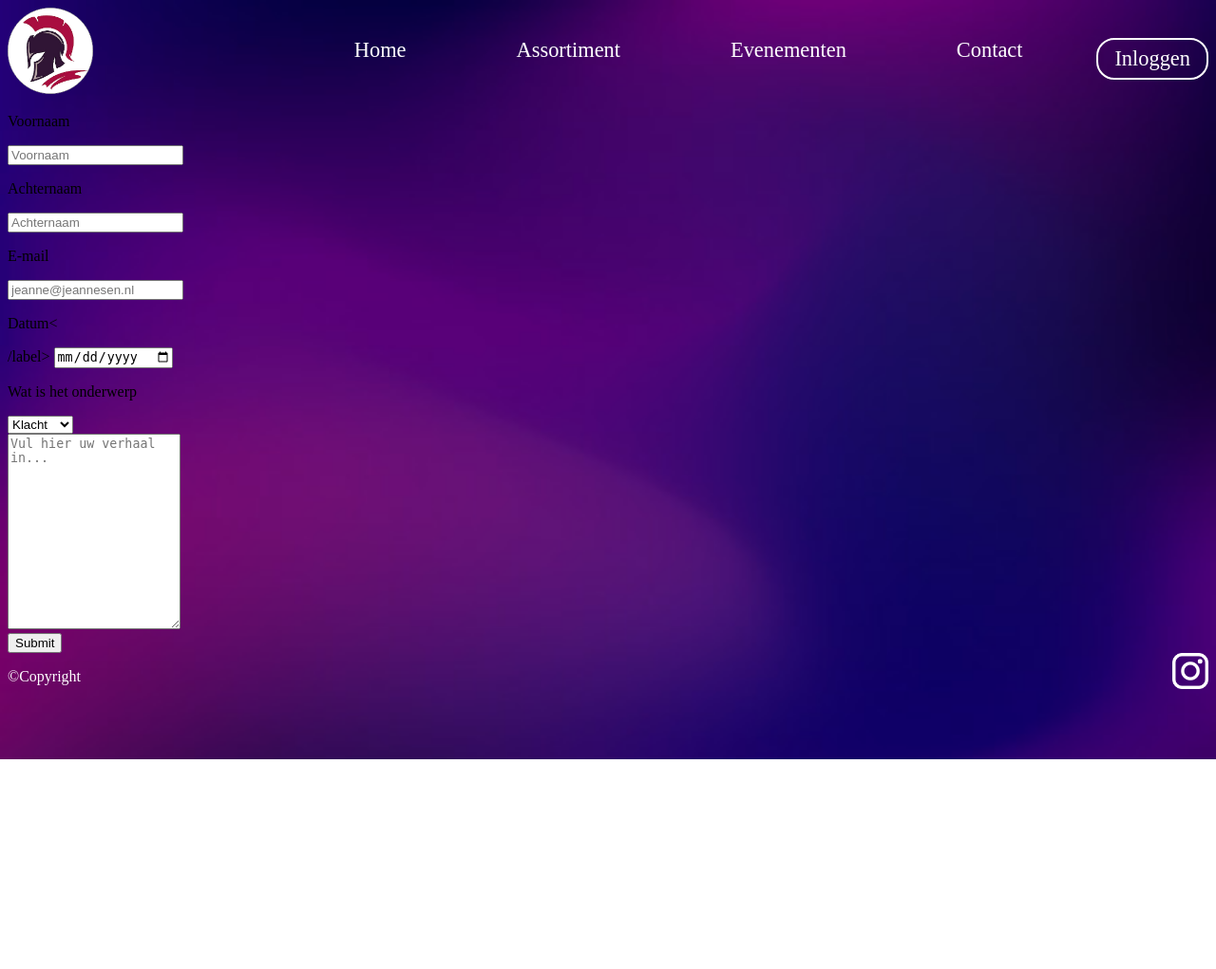
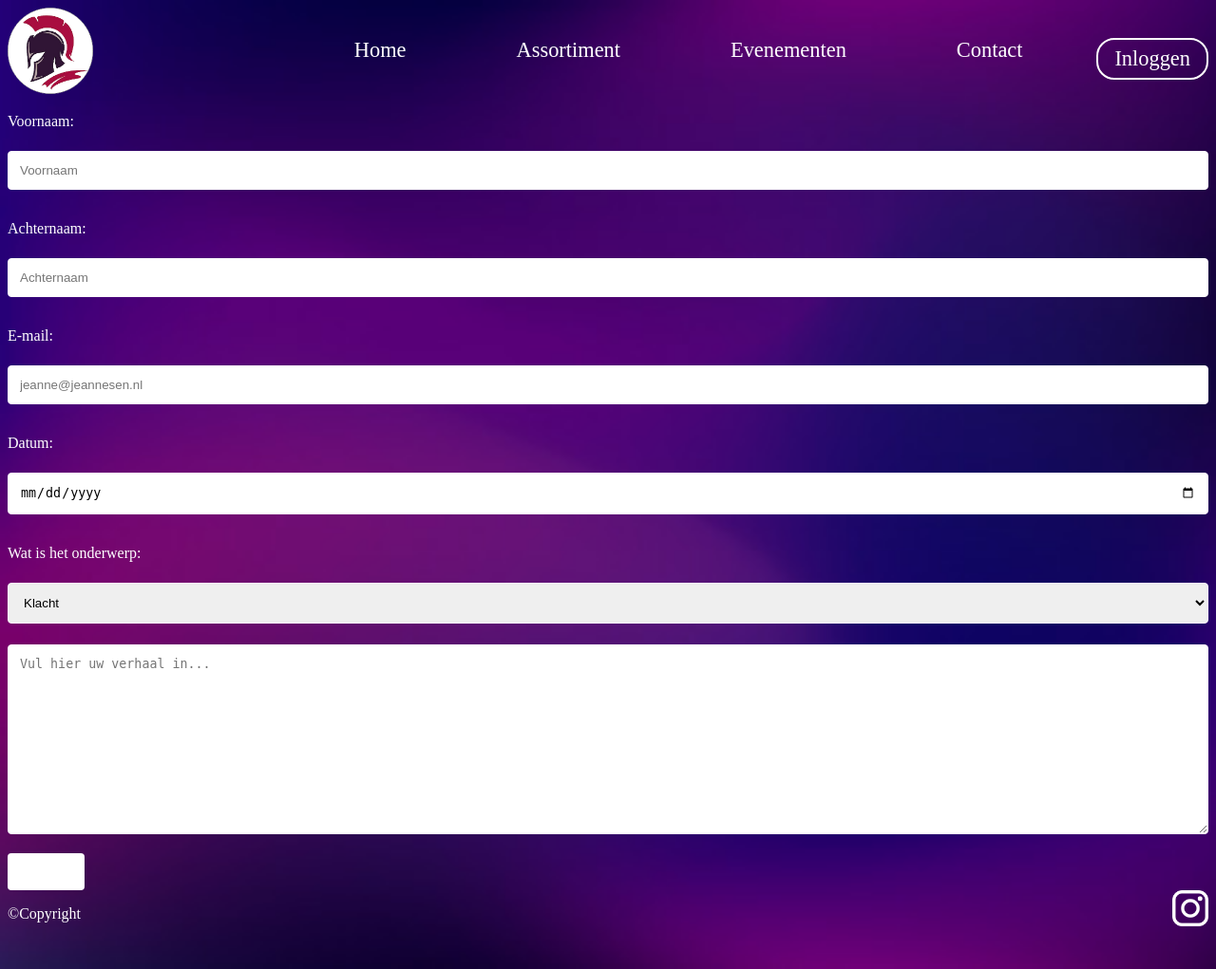
Before and after one commit to 6020827/Spartan-Energy, a PHP site: page /contact.html in a window 1280 px wide. Shown: the whole page at 95% size. Before the commit the page ends 800 px from the top, so only its background shows below. Run offline with PHP 8.4, Linux system fonts and the light colour scheme.

Commit message:
contact update 2

```diff
--- a/CSS/contact.css
+++ b/CSS/contact.css
@@ -69,5 +69,54 @@ footer{
 }
 
 .Formulier{
+    color: white;
+}
 
-}
+input[type=text], select, textarea {
+    width: 100%;
+    padding: 12px;
+    border: 1px solid white;
+    border-radius: 4px;
+    box-sizing: border-box;
+    margin-top: 6px;
+    margin-bottom: 16px;
+    resize: vertical;
+ }
+
+ input[type=date], select, textarea {
+    width: 100%;
+    padding: 12px;
+    border: 1px solid white;
+    border-radius: 4px;
+    box-sizing: border-box;
+    margin-top: 6px;
+    margin-bottom: 16px;
+    resize: vertical;
+ }
+
+ input[type=email], select, textarea {
+    width: 100%;
+    padding: 12px;
+    border: 1px solid white;
+    border-radius: 4px;
+    box-sizing: border-box;
+    margin-top: 6px;
+    margin-bottom: 16px;
+    resize: vertical;
+ }
+
+ input[type=submit] {
+    background-color: White;
+    color: white;
+    padding: 12px 20px;
+    border: none;
+    border-radius: 4px;
+    cursor: pointer;
+  }
+ input[type=submit]:hover {
+    background-color: white;
+ }
+ .container {
+    border-radius: 5px;
+    padding: 20px;
+ }
--- a/contact.html
+++ b/contact.html
@@ -29,19 +29,19 @@
         <div class="Formulier">
             <form action="#">
 
-              <label for="fname"><p>Voornaam</p></label>
+              <label for="fname"><p>Voornaam:</p></label>
               <input type="text" id="fname" name="firstname" placeholder="Voornaam">
 
-              <label for="lname"><p>Achternaam</p></label>
+              <label for="lname"><p>Achternaam:</p></label>
               <input type="text" id="lname" name="lastname" placeholder="Achternaam">
 
-              <label for="email"><p>E-mail</p></label>
+              <label for="email"><p>E-mail:</p></label>
               <input type="email" id="Email"  name="e-mail" placeholder="jeanne@jeannesen.nl">
 
-              <label for="datum"><p>Datum<</p>/label>
+              <label for="datum"><p>Datum:</p></label>
               <input type="date" id="Datum" name="Datum" placeholder="dd/mm/yyyy">
               <br>
-              <label for="Onderwerp"><p>Wat is het onderwerp</p></label>
+              <label for="Onderwerp"><p>Wat is het onderwerp:</p></label>
               <select id="Game" name="Game">
                 <option value="1">Klacht</option>
                 <option value="2">Vraag</option>
```
